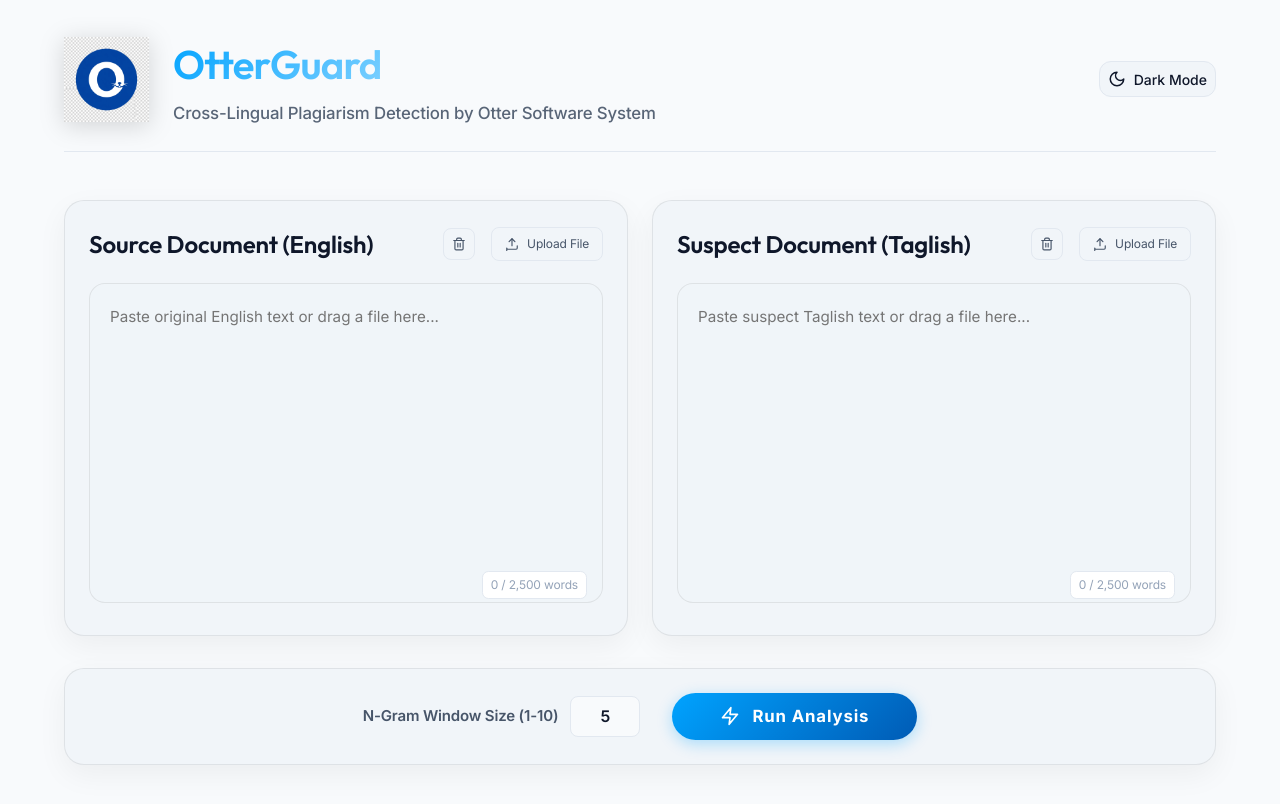
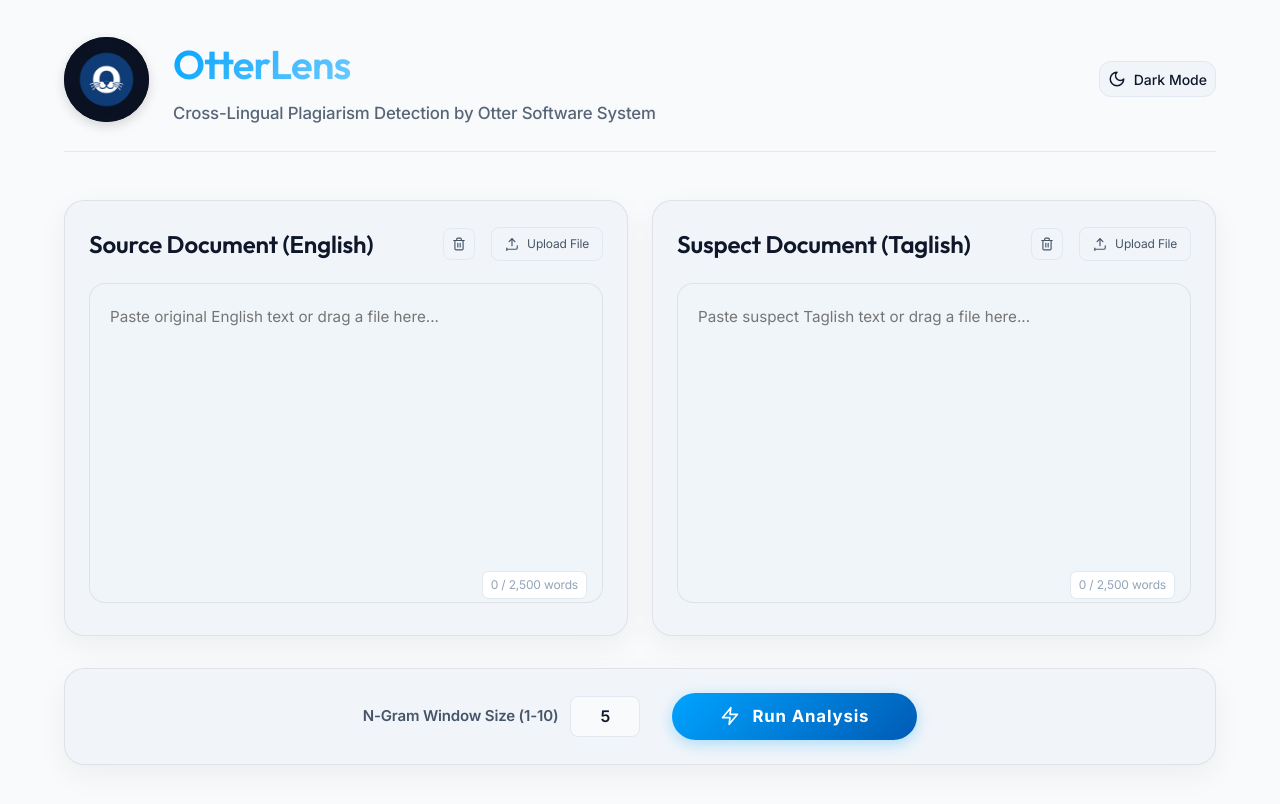
Before and after one commit to skeg-16/rabin-karp-algorithm, a React (Vite) app in the folder frontend/: page / in a window 1280 px wide. Shown: the top 804 px of the page. Built offline with nearby package versions, Linux system fonts and the light colour scheme.

Commit message:
UI: Rebrand to OtterLens, fix logo background rendering, and perfect circular crop

```diff
--- a/frontend/index.html
+++ b/frontend/index.html
@@ -7,7 +7,7 @@
     <link rel="preconnect" href="https://fonts.googleapis.com">
     <link rel="preconnect" href="https://fonts.gstatic.com" crossorigin>
     <link href="https://fonts.googleapis.com/css2?family=Inter:wght@400;500;600;700&family=Outfit:wght@400;500;600;700&display=swap" rel="stylesheet">
-    <title>OtterGuard | Plagiarism Detection by OSS</title>
+    <title>OtterLens | Plagiarism Detection by OSS</title>
   </head>
   <body>
     <div id="root"></div>
--- a/frontend/src/App.jsx
+++ b/frontend/src/App.jsx
@@ -429,9 +429,11 @@
       {/* HEADER */}
       <header className="app-header">
         <div className="brand-section" style={{ display: 'flex', alignItems: 'center', gap: '1.5rem' }}>
-          <img src="/logo.png" alt="OtterGuard Logo" style={{ width: '85px', height: '85px', objectFit: 'contain', filter: 'drop-shadow(0 4px 12px rgba(0,0,0,0.15))' }} />
+          <div style={{ width: '85px', height: '85px', borderRadius: '50%', overflow: 'hidden', display: 'flex', justifyContent: 'center', alignItems: 'center', backgroundColor: '#0b1120', boxShadow: '0 4px 12px rgba(0,0,0,0.15)' }}>
+            <img src="/logo.png" alt="OtterLens Logo" style={{ width: '130%', height: '130%', objectFit: 'cover' }} />
+          </div>
           <div>
-            <h1 style={{ fontSize: '2.5rem', letterSpacing: '-0.02em', background: 'linear-gradient(135deg, #00A3FF, #ffffff)', WebkitBackgroundClip: 'text', WebkitTextFillColor: 'transparent', marginBottom: '0' }}>OtterGuard</h1>
+            <h1 style={{ fontSize: '2.5rem', letterSpacing: '-0.02em', background: 'linear-gradient(135deg, #00A3FF, #ffffff)', WebkitBackgroundClip: 'text', WebkitTextFillColor: 'transparent', marginBottom: '0' }}>OtterLens</h1>
             <p style={{ fontSize: '1.05rem', marginTop: '0.25rem', fontWeight: '500', opacity: 0.9 }}>Cross-Lingual Plagiarism Detection by Otter Software System</p>
           </div>
         </div>
```
Also changed, not shown: frontend/public/logo.png.
